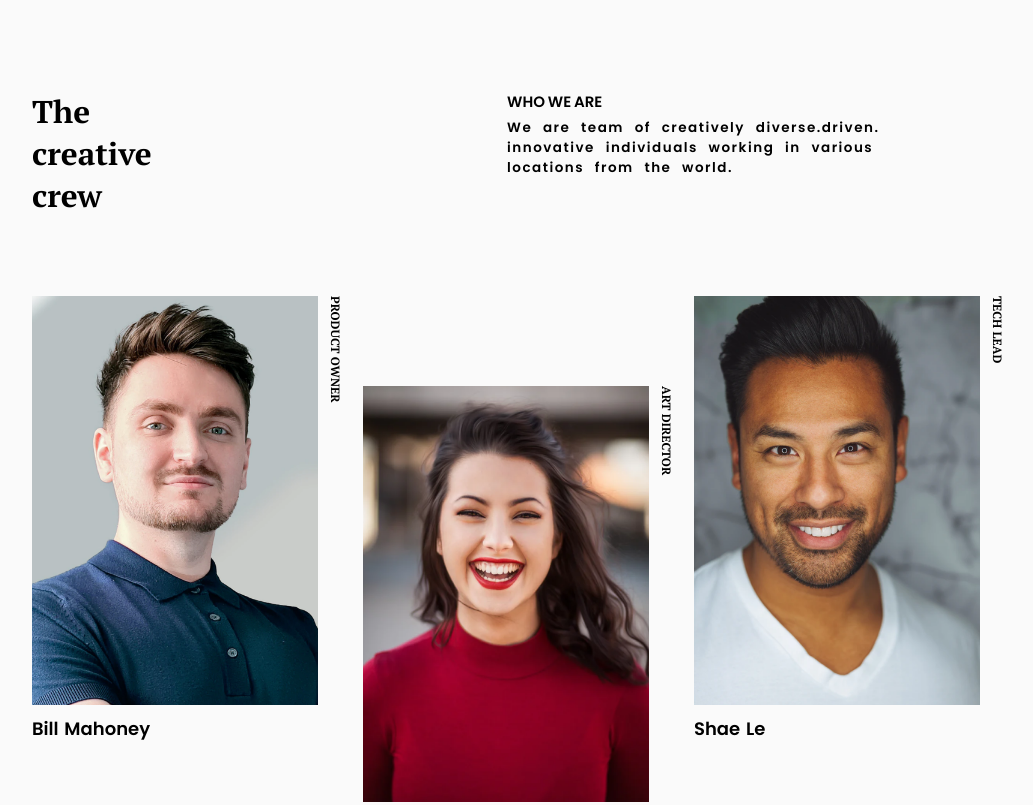
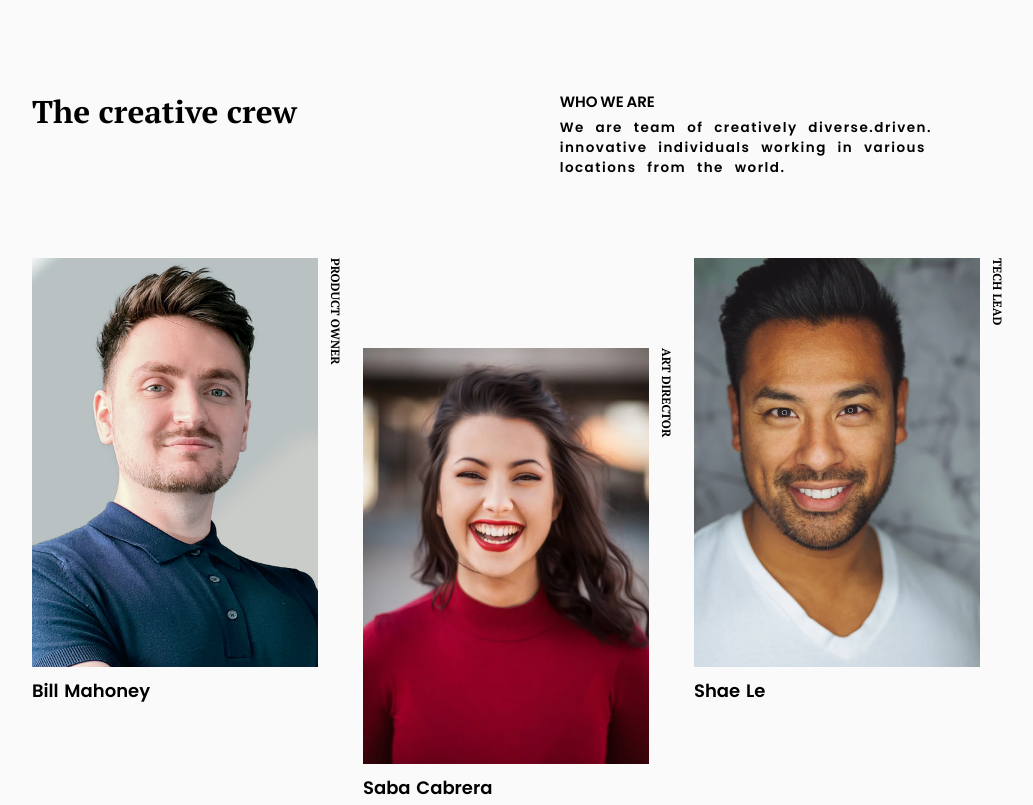
Before and after one commit to samshaik25/Project-2, a plain HTML site: page index.html in a window 1280 px wide. Shown: the top 805 px of the page, without its empty margins (148-1181 px from the left). Drawn offline with Linux system fonts and the light colour scheme.

Commit message:
project2

```diff
--- a/style.css
+++ b/style.css
@@ -12,28 +12,27 @@ body {
 
 }
 .creative{
-    /* display: block; */
     margin :90px 200px 0 180px ;
-    /* margin-top:90px;
-    margin-left: 180px;
-    margin-right: 160px; */
     color: #000000;
 }
 
 .heading{
     display: flex;
     margin-bottom:20px ;
+    justify-content: space-between;
 }
 .head{
     font-family:"PT Serif";
     font-size: 2.1rem;
     font-weight: bold;
+    /* margin-right: 350px; */
+
 }
 .about{
     display: flex;
     flex-direction: column;
-    width:100%;
-    margin-left: 350px;
+    /* width:100%; */
+    /* margin-left: 450px; */
 
 }
  .who{
```
Lines whose indentation alone changed are shown as unchanged.
